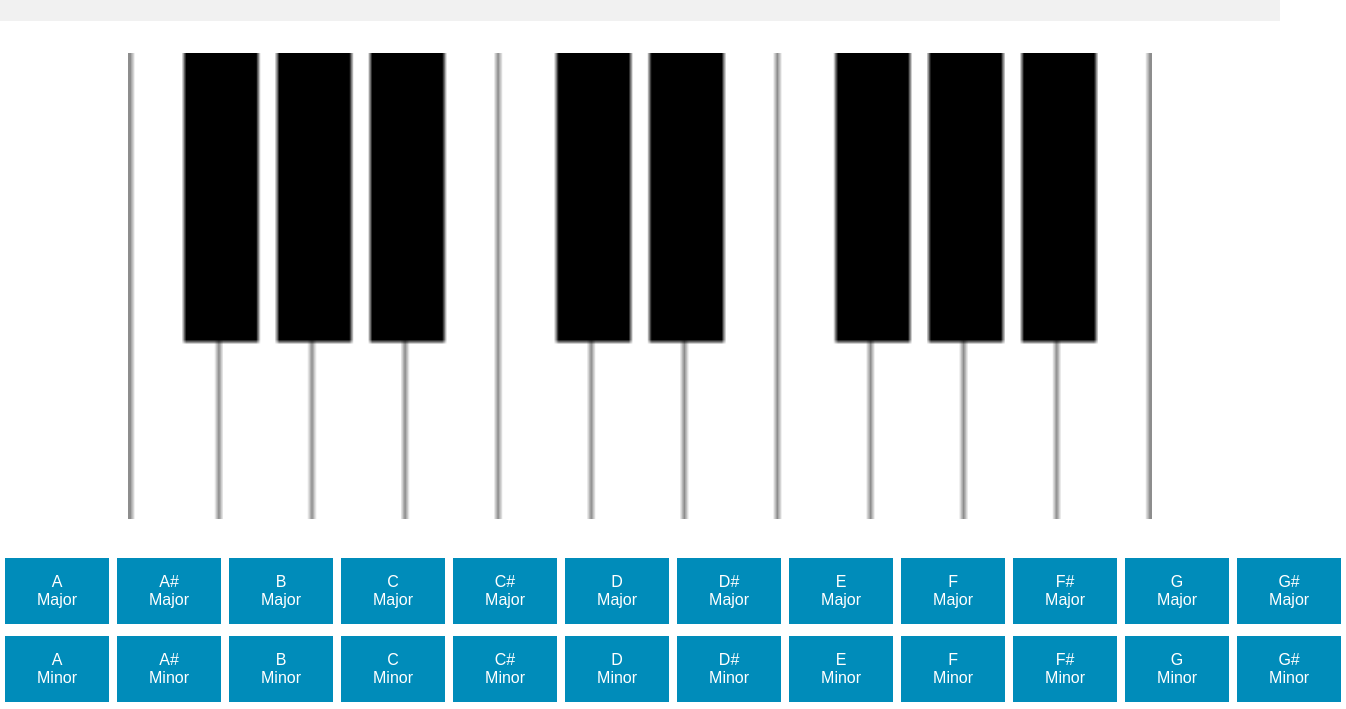
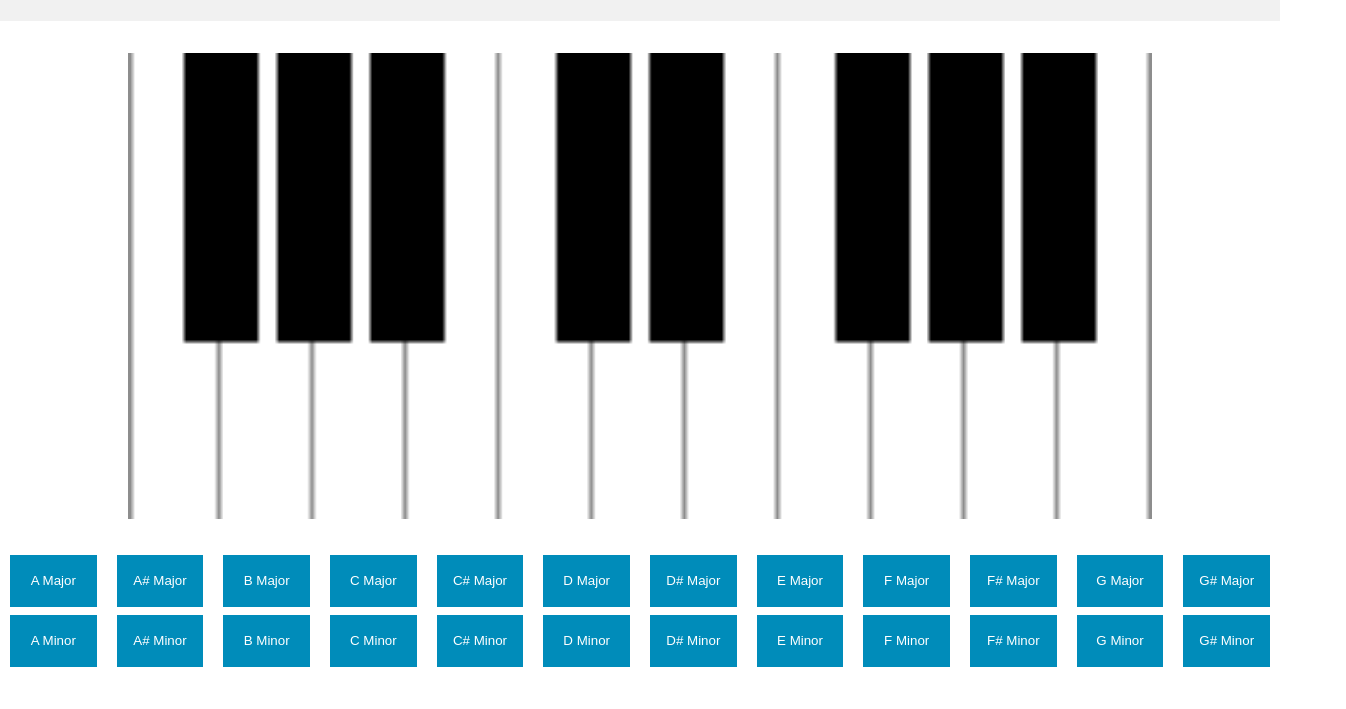
Before and after one commit to jpgilman56/Chords, a plain HTML site: page index.html in a window 1280 px wide. Shown: the part 99-808 px from the top of the page, 1346 px wide, since content can reach past the window. Drawn offline with Linux system fonts and the light colour scheme.

Commit message:
Update index.html
fixing scaling with screen size

```diff
--- a/index.html
+++ b/index.html
@@ -17,6 +17,25 @@ body {
   align-items: center;
   height: 530px;
   background-color:white;
+}
+
+.flex-container {
+  display: flex;
+  justify-content: center;
+  align-items: center;
+  height: 60px;
+  background-color:white;
+}
+.flex-container > button {
+  background-color: #008CBA;
+  color: white;
+  border: none;
+  width: 100px;
+  margin: 10px;
+  text-align: center;
+  line-height: 50px;
+  font-size: 20x;
+  cursor: pointer;
 }
 
 .header {
@@ -46,39 +65,37 @@ body {
 <img id="pict" src="Blank.png" width=80% height=(80/22)%>
 </div>
 
-<table style="width:100%">
-  <tr>
-    <th> <button class="button" type="button" onclick="pict(1)"> A Major </button> </th>
-    <th> <button class="button" type="button" onclick="pict(2)"> A# Major </button> </th>
-    <th> <button class="button" type="button" onclick="pict(3)"> B Major </button> </th>
-    <th> <button class="button" type="button" onclick="pict(4)"> C Major </button> </th>
-    <th> <button class="button" type="button" onclick="pict(5)"> C# Major </button> </th>
-    <th> <button class="button" type="button" onclick="pict(6)"> D Major </button> </th>
-    <th> <button class="button" type="button" onclick="pict(7)"> D# Major </button> </th>
-    <th> <button class="button" type="button" onclick="pict(8)"> E Major </button> </th>
-    <th> <button class="button" type="button" onclick="pict(9)"> F Major </button> </th>
-    <th> <button class="button" type="button" onclick="pict(10)"> F# Major </button> </th>
-    <th> <button class="button" type="button" onclick="pict(11)"> G Major </button> </th>
-    <th> <button class="button" type="button" onclick="pict(12)"> G# Major </button> </th>
-  </tr>
-  <tr>
-    <th> <button class="button" type="button" onclick="pict(13)"> A Minor </button> </th>
-    <th> <button class="button" type="button" onclick="pict(14)"> A# Minor </button> </th>
-    <th> <button class="button" type="button" onclick="pict(15)"> B Minor </button> </th>
-    <th> <button class="button" type="button" onclick="pict(16)"> C Minor </button> </th>
-    <th> <button class="button" type="button" onclick="pict(17)"> C# Minor </button> </th>
-    <th> <button class="button" type="button" onclick="pict(18)"> D Minor </button> </th>
-    <th> <button class="button" type="button" onclick="pict(19)"> D# Minor </button> </th>
-    <th> <button class="button" type="button" onclick="pict(20)"> E Minor </button> </th>
-    <th> <button class="button" type="button" onclick="pict(21)"> F Minor </button> </th>
-    <th> <button class="button" type="button" onclick="pict(22)"> F# Minor </button> </th>
-    <th> <button class="button" type="button" onclick="pict(23)"> G Minor </button> </th>
-    <th> <button class="button" type="button" onclick="pict(24)"> G# Minor </button> </th>
-  </tr>
-</table>
+<div class="flex-container">
+    <button onclick="pict(1)"> A Major </button>
+    <button onclick="pict(2)"> A# Major </button>
+    <button onclick="pict(3)"> B Major </button>
+    <button onclick="pict(4)"> C Major </button>
+    <button onclick="pict(5)"> C# Major </button>
+    <button onclick="pict(6)"> D Major </button>
+    <button onclick="pict(7)"> D# Major </button>
+    <button onclick="pict(8)"> E Major </button>
+    <button onclick="pict(9)"> F Major </button>
+    <button onclick="pict(10)"> F# Major </button>
+    <button onclick="pict(11)"> G Major </button>
+    <button onclick="pict(12)"> G# Major </button>
+</div>
+
+<div class="flex-container">
+    <button onclick="pict(13)"> A Minor </button>
+    <button onclick="pict(14)"> A# Minor </button>
+    <button onclick="pict(15)"> B Minor </button>
+    <button onclick="pict(16)"> C Minor </button>
+    <button onclick="pict(17)"> C# Minor </button>
+    <button onclick="pict(18)"> D Minor </button>
+    <button onclick="pict(19)"> D# Minor </button>
+    <button onclick="pict(20)"> E Minor </button>
+    <button onclick="pict(21)"> F Minor </button>
+    <button onclick="pict(22)"> F# Minor </button>
+    <button onclick="pict(23)"> G Minor </button>
+    <button onclick="pict(24)"> G# Minor </button>
+</div>
 
 <script>
-
 function pict(Let) {
     var pic;
     if (Let == 1) {
```
